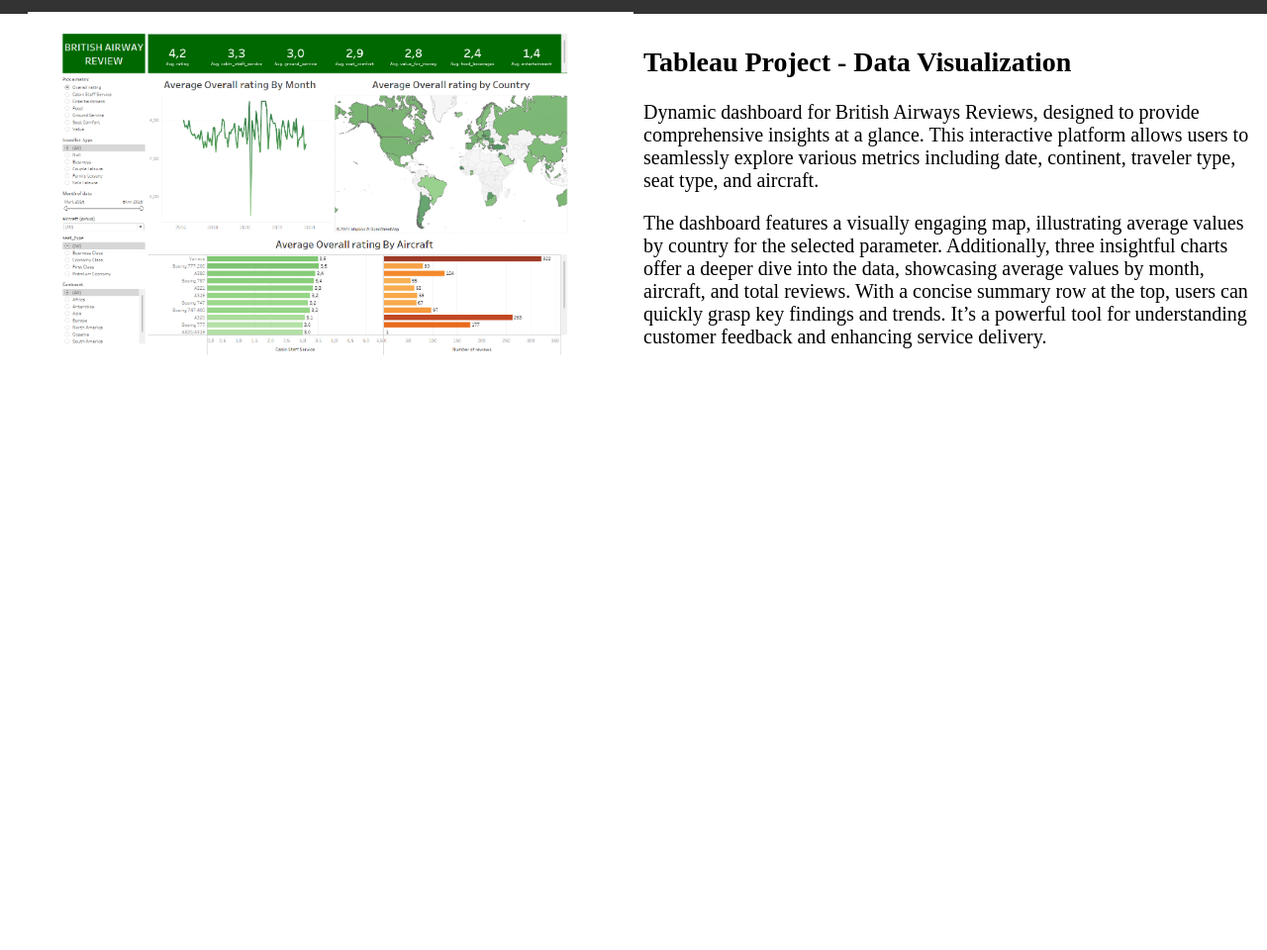
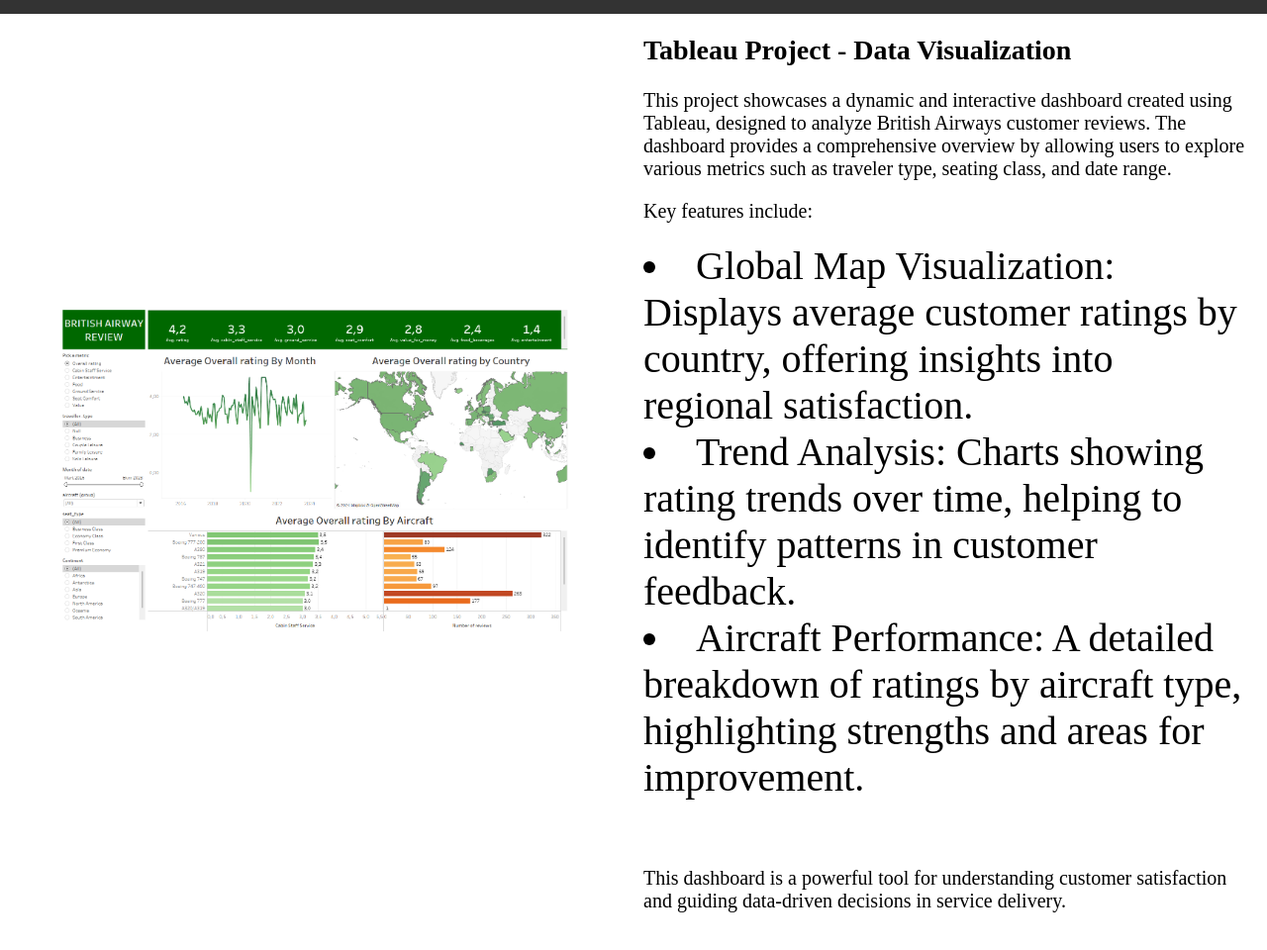
Before and after one commit to borangobel/Portfolio-Website, a plain HTML site: page tableau_pro.html in a window 1280 px wide. Shown: the part 76-1036 px from the top of the page at 99% size. Before the commit the page ends 800 px from the top, so only its background shows below. Drawn offline with Linux system fonts and the light colour scheme.

Commit message:
Update tableau_pro.html

```diff
--- a/tableau_pro.html
+++ b/tableau_pro.html
@@ -25,8 +25,12 @@
             </div>
             <div class="project-info">
                 <h2>Tableau Project - Data Visualization</h2>
-                <p>Dynamic dashboard for British Airways Reviews, designed to provide comprehensive insights at a glance. This interactive platform allows users to seamlessly explore various metrics including date, continent, traveler type, seat type, and aircraft.</p>
-                <p>The dashboard features a visually engaging map, illustrating average values by country for the selected parameter. Additionally, three insightful charts offer a deeper dive into the data, showcasing average values by month, aircraft, and total reviews. With a concise summary row at the top, users can quickly grasp key findings and trends. It’s a powerful tool for understanding customer feedback and enhancing service delivery.</p>
+                <p>This project showcases a dynamic and interactive dashboard created using Tableau, designed to analyze British Airways customer reviews. The dashboard provides a comprehensive overview by allowing users to explore various metrics such as traveler type, seating class, and date range.</p>
+                <p>Key features include:</p>
+                <li id="project-info-li" >Global Map Visualization: Displays average customer ratings by country, offering insights into regional satisfaction.</li>
+                <li id="project-info-li">Trend Analysis: Charts showing rating trends over time, helping to identify patterns in customer feedback.</li>
+                <li id="project-info-li">Aircraft Performance: A detailed breakdown of ratings by aircraft type, highlighting strengths and areas for improvement.</li><br>
+                <p>This dashboard is a powerful tool for understanding customer satisfaction and guiding data-driven decisions in service delivery.</p>
             </div>
         </div>
     </div>
```
